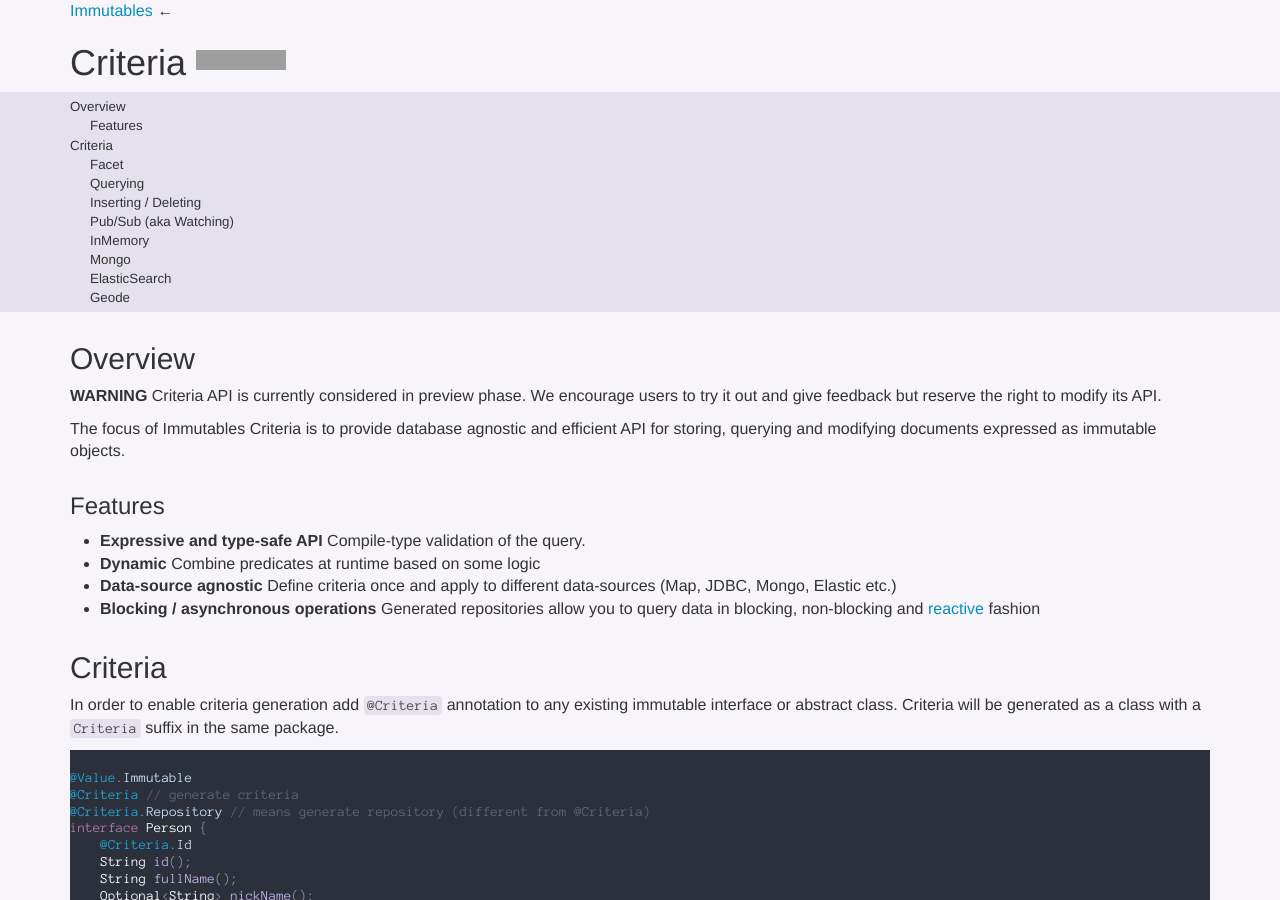
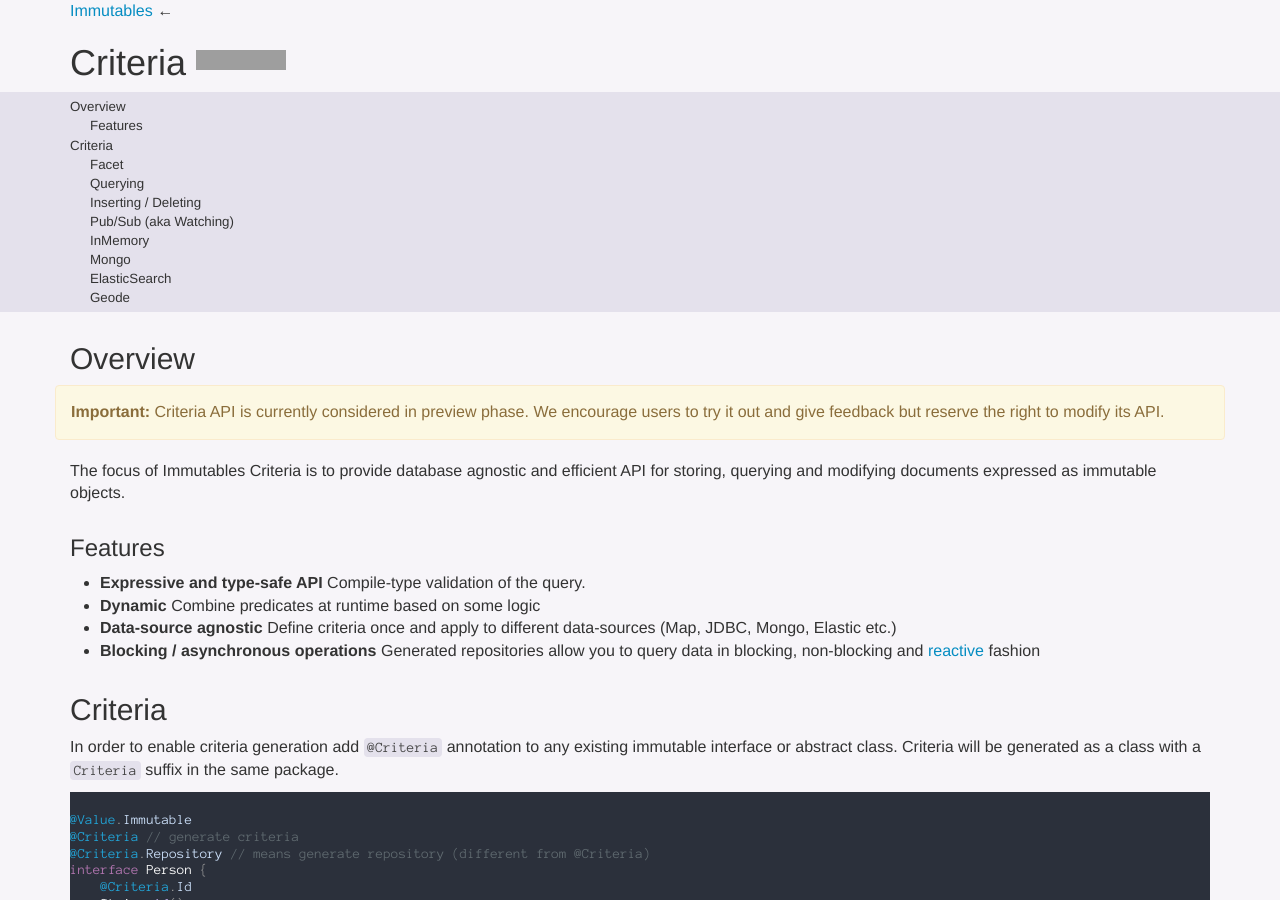
Before and after one commit to immutables/immutables.github.io, a Jekyll site: the page built from criteria.md, in a window 1280 px wide and 900 px high. Built offline with Jekyll 4.4.1, drawn with Linux system fonts in a browser that asks for light colours; nearby versions of some CDN libraries; Markdown is read by kramdown in place of the engine named in the settings; grey boxes are pictures that could not be loaded.

Commit message:
Add warning / note / important alerts
Add important tip to criteria documentation

```diff
--- /dev/null
+++ b/_includes/important.html
@@ -0,0 +1 @@
+<div markdown="span" class="alert alert-warning" role="alert"><i class="fa fa-warning"></i> <b>Important:</b> {{include.content}}</div>
--- /dev/null
+++ b/_includes/note.html
@@ -0,0 +1 @@
+<div markdown="span" class="alert alert-info" role="alert"><i class="fa fa-info-circle"></i> <b>Note:</b> {{include.content}}</div>
--- /dev/null
+++ b/_includes/tip.html
@@ -0,0 +1 @@
+<div markdown="span" class="alert alert-success" role="alert"><i class="fa fa-check-square-o"></i> <b>Tip:</b> {{include.content}}</div>
--- /dev/null
+++ b/_includes/warning.html
@@ -0,0 +1 @@
+<div markdown="span" class="alert alert-danger" role="alert"><i class="fa fa-exclamation-circle"></i> <b>Warning:</b> {{include.content}}</div>
--- a/criteria.md
+++ b/criteria.md
@@ -9,8 +9,7 @@ layout: page
 Overview
 --------
 
-**WARNING** Criteria API is currently considered in preview phase.
-We encourage users to try it out and give feedback but reserve the right to modify its API.
+{% include important.html content="Criteria API is currently considered in preview phase. We encourage users to try it out and give feedback but reserve the right to modify its API." %}
 
 The focus of Immutables Criteria is to provide database agnostic and efficient API for storing, querying and modifying documents expressed as immutable objects.
 
--- a/index.html
+++ b/index.html
@@ -95,7 +95,7 @@ Immutables are [serialization](/immutable.html#serialization) ready, including J
     </section>
 
    <section class="feature">
-    <span class="label label-warning" title="Experimental encodings">preview</span>
+    <span class="label label-warning" title="Experimental criteria">preview</span>
 {% capture promo %}
 #### Criteria
 
```
